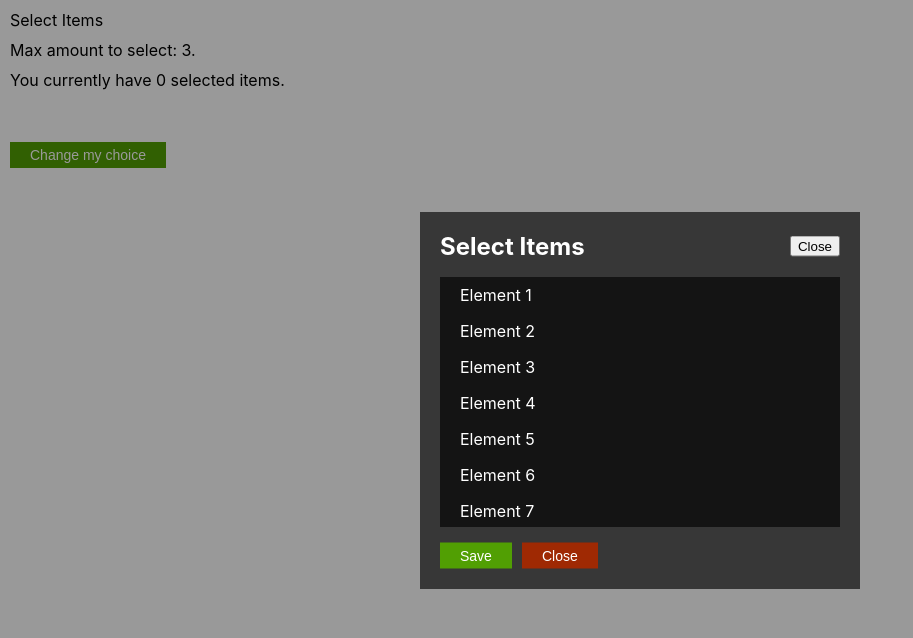
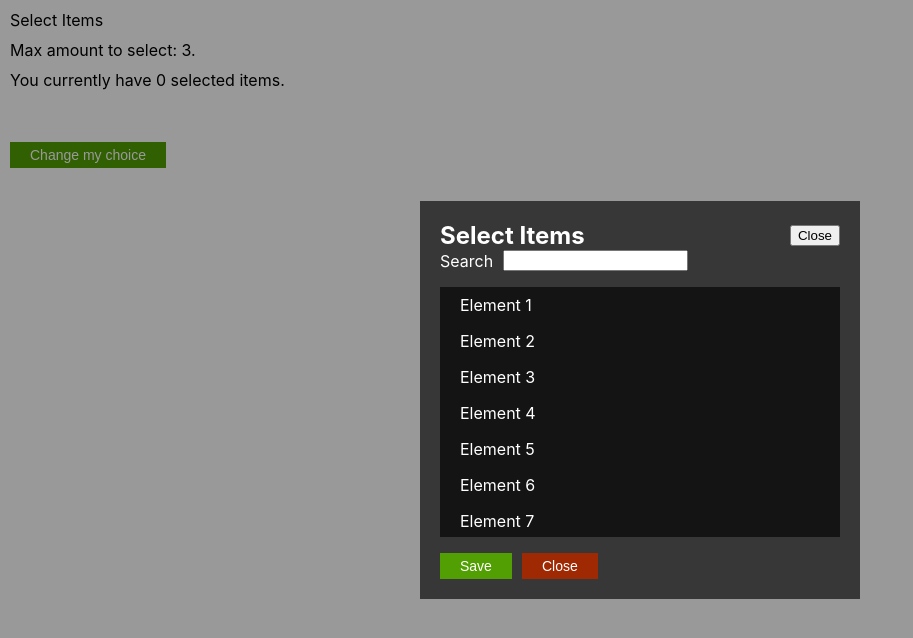
Before and after one commit to ckolobov/select-widget, a React (Create React App) app: page / in a window 1280 px wide. Both pictures are taken after a click on the button "Change my choice". Shown: the top 638 px of the page, without its empty margins (0-913 px from the left). Built offline with nearby package versions, Linux system fonts and the light colour scheme.

Commit message:
feat: add search

```diff
--- /dev/null
+++ b/src/components/input/search/index.scss
@@ -0,0 +1,5 @@
+.search-container {
+  display: flex;
+  align-items: center;
+  gap: 10px;
+}
--- /dev/null
+++ b/src/components/input/search/index.tsx
@@ -0,0 +1,23 @@
+import './index.scss'
+import { ReactNode, useCallback } from "react"
+
+interface SearchProps {
+  label: ReactNode;
+  value: string;
+  onChange: (value: string) => void;
+}
+
+export function Search(props: SearchProps) {
+  const {label, value, onChange} = props;
+
+  const handleChange = useCallback((event: React.ChangeEvent<HTMLInputElement>) => {
+    onChange(event.target.value);
+  }, [onChange])
+
+  return (
+    <div className="search-container">
+      <label htmlFor="search">{label}</label>
+      <input name="search" value={value} onChange={handleChange} />
+    </div>
+  )
+}
--- a/src/components/layout/select-widget/index.tsx
+++ b/src/components/layout/select-widget/index.tsx
@@ -40,7 +40,14 @@ export function SelectWidget(props: SelectWidgetProps) {
     <p>You currently have {selectedElements.length} selected items.</p>
     <ElementList items={selectedElements} onItemClose={handleCloseElement} />
     <Button label='Change my choice' type={ButtonType.Success} onClick={handleOpenModal} />
-    {isModalOpen && <SelectDialog selectionMaxAmount={props.selectionMaxAmount} onClose={handleCloseModal} onSave={handleSaveSelected} />}
+    {isModalOpen &&
+      <SelectDialog
+        selected={selectedElements}
+        selectionMaxAmount={props.selectionMaxAmount}
+        onClose={handleCloseModal}
+        onSave={handleSaveSelected}
+      />
+    }
   </div>
   )
 }
--- a/src/components/layout/select-widget/select-dialog/index.tsx
+++ b/src/components/layout/select-widget/select-dialog/index.tsx
@@ -1,20 +1,30 @@
-import { useState, useEffect, useCallback } from 'react';
+import { useState, useEffect, useCallback, useMemo } from 'react';
 import './index.scss'
 import { Button, ButtonType } from '../../../input/button';
 import { Multiselect } from '../../../input/multiselect';
 import { Modal } from '../../modal'
+import { Search } from '../../../input/search';
 import { elementsApi, Element } from '../../../../api'
 
 interface SelectDialogProps {
+  selected?: Element[];
   selectionMaxAmount?: number;
   onClose: () => void;
   onSave: (selected: Element[]) => void;
 }
 
 export function SelectDialog(props: SelectDialogProps) {
-  const [selected, setSelected] = useState<Record<Element['id'], Element>>({})
+  const [selected, setSelected] = useState<Record<Element['id'], Element>>(
+    props.selected ?
+      props.selected.reduce<Record<Element['id'], Element>>((acc, element) => {
+        acc[element.id] = element;
+        return acc;
+      }, {}) :
+      {}
+  )
   const [elements, setElements] = useState<Element[]>([]);
   const [isLoading, setIsLoading] = useState<boolean>(false);
+  const [search, setSearch] = useState<string>('');
 
   useEffect(() => {
     setIsLoading(true);
@@ -53,6 +63,17 @@ export function SelectDialog(props: SelectDialogProps) {
     })
   }, [setSelected, props.selectionMaxAmount, elements]);
 
+  const handleSearchChange = useCallback((searchValue: string) => {
+    setSearch(searchValue);
+  }, [setSearch])
+
+  const filteredItems = useMemo(() => {
+    if (!search) {
+      return elements;
+    }
+    return elements.filter((element) => element.label.toLowerCase().includes(search))
+  }, [search, elements])
+
   return (
     <Modal
       onClose={handleCloseModal}
@@ -64,10 +85,13 @@ export function SelectDialog(props: SelectDialogProps) {
         </div>
       }
     >
+      <div>
+        <Search label="Search" value={search} onChange={handleSearchChange} />
+      </div>
       {
         isLoading ?
         <div>Loading...</div> :
-        <Multiselect items={elements} selected={selected} onChange={handleChange} />
+        <Multiselect items={filteredItems} selected={selected} onChange={handleChange} />
       }
     </Modal>
   )
```
